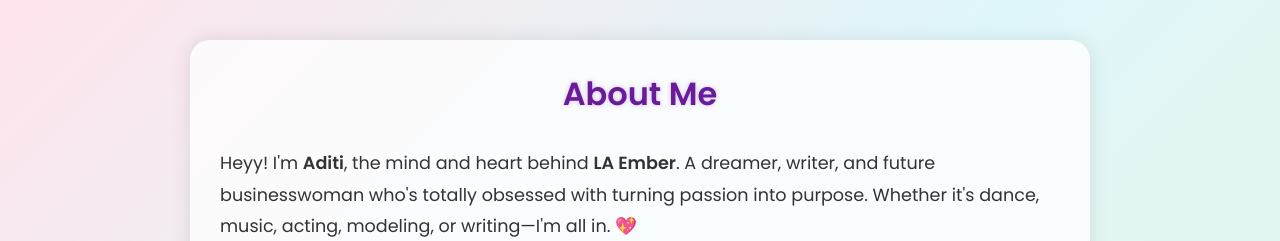
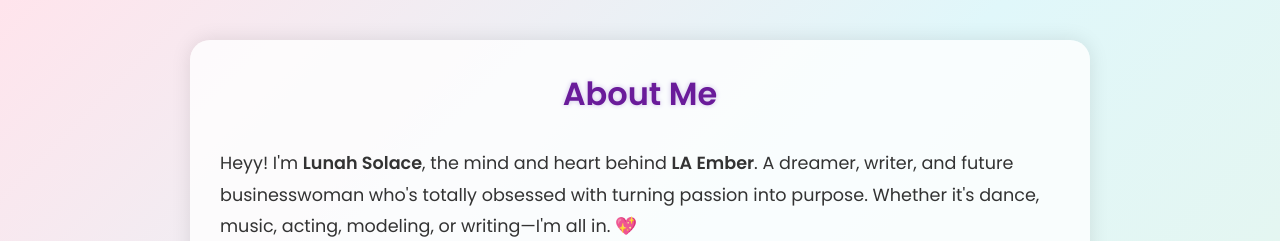
Before and after one commit to aditi-laember/Laember, a plain HTML site: page about me.html in a window 1280 px wide. Shown: the top 241 px of the page. Drawn offline with Linux system fonts and the light colour scheme.

Commit message:
Update name in About Me section

```diff
--- a/about me.html
+++ b/about me.html
@@ -71,7 +71,7 @@
 <body>
   <div class="container">
     <h1>About Me</h1>
-    <p>Heyy! I'm <strong>Aditi</strong>, the mind and heart behind <strong>LA Ember</strong>.
+    <p>Heyy! I'm <strong>Lunah Solace</strong>, the mind and heart behind <strong>LA Ember</strong>.
     A dreamer, writer, and future businesswoman who's totally obsessed with turning passion into purpose.
     Whether it's dance, music, acting, modeling, or writing—I'm all in. 💖</p>
 
```
